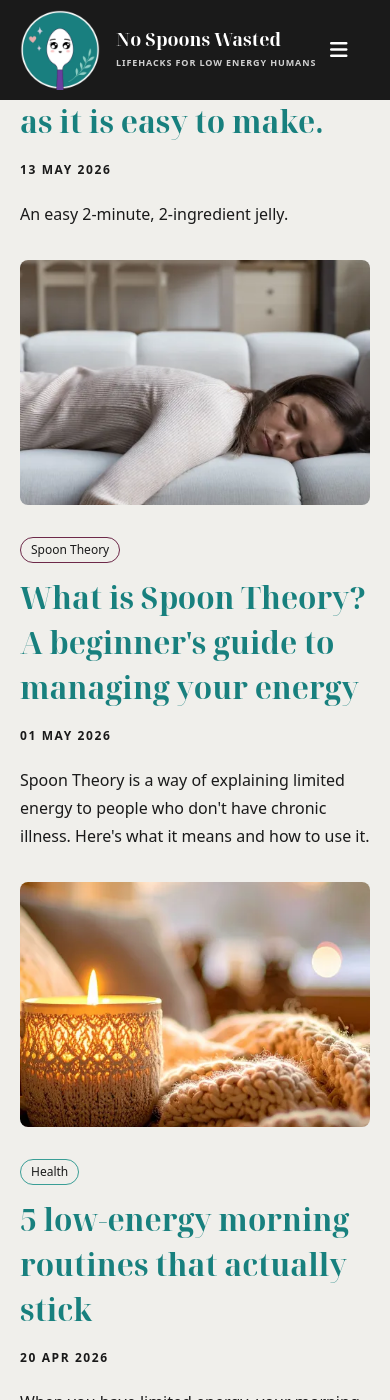
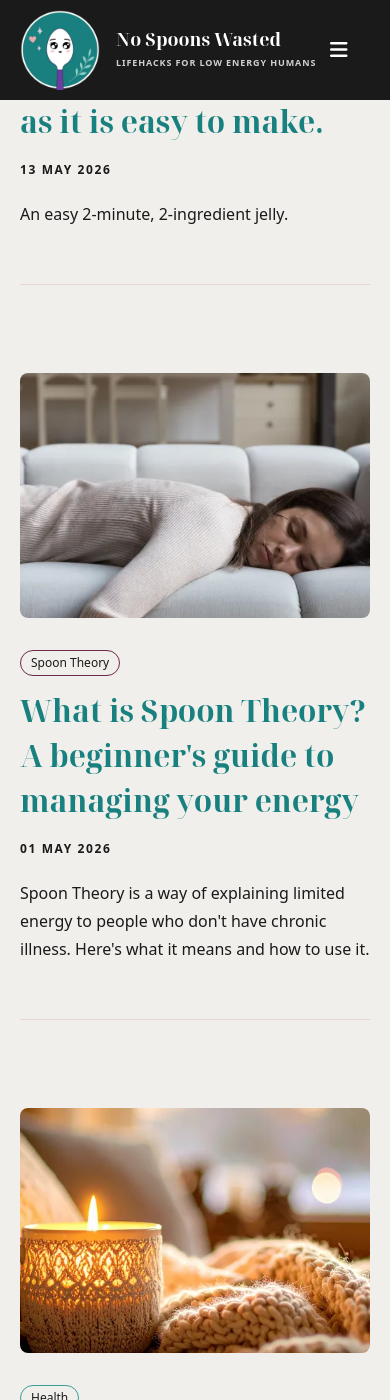
Before and after one commit to camp5456/nospoonswasted, a Jekyll site: the page built from index.html, in a window 390 px wide and 1400 px high, scrolled down 1707 px. Built offline with Jekyll 4.4.1, drawn with Linux system fonts in a browser that asks for light colours; comment, search, counter and statistics services are not loaded.

Commit message:
divider between posts on mobile

```diff
--- a/css/_3-modules/article.scss
+++ b/css/_3-modules/article.scss
@@ -3,7 +3,19 @@
   margin-bottom: 64px;
 
   @media only screen and (max-width: $mobile) {
-    margin-bottom: 32px;
+    margin-bottom: 0;
+
+    &:not(:last-child)::after {
+      content: '';
+      display: block;
+      height: 1px;
+      background: color-mix(in srgb, var(--color-accent) 45%, transparent);
+      margin-top: 56px;
+    }
+
+    & + .article {
+      padding-top: 56px;
+    }
   }
 }
 
```
Also changed, not shown: 4 other files.
